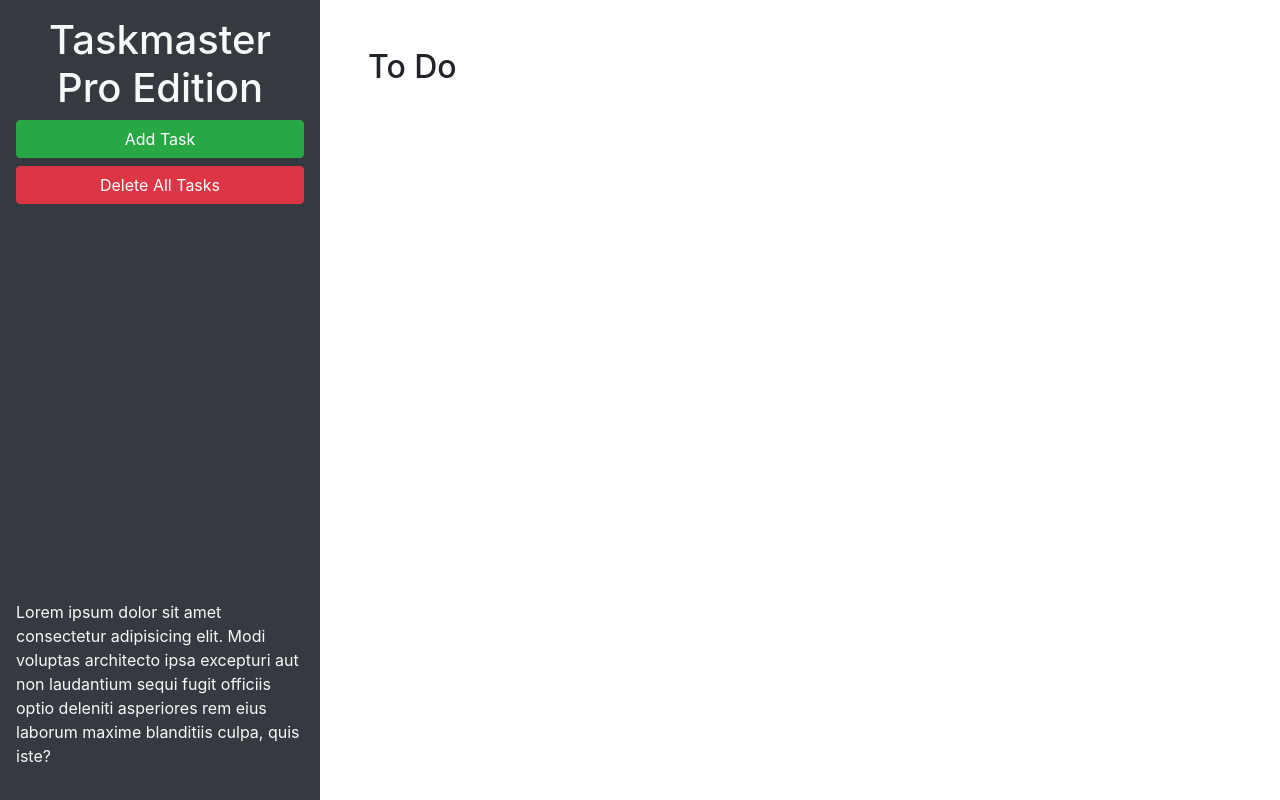
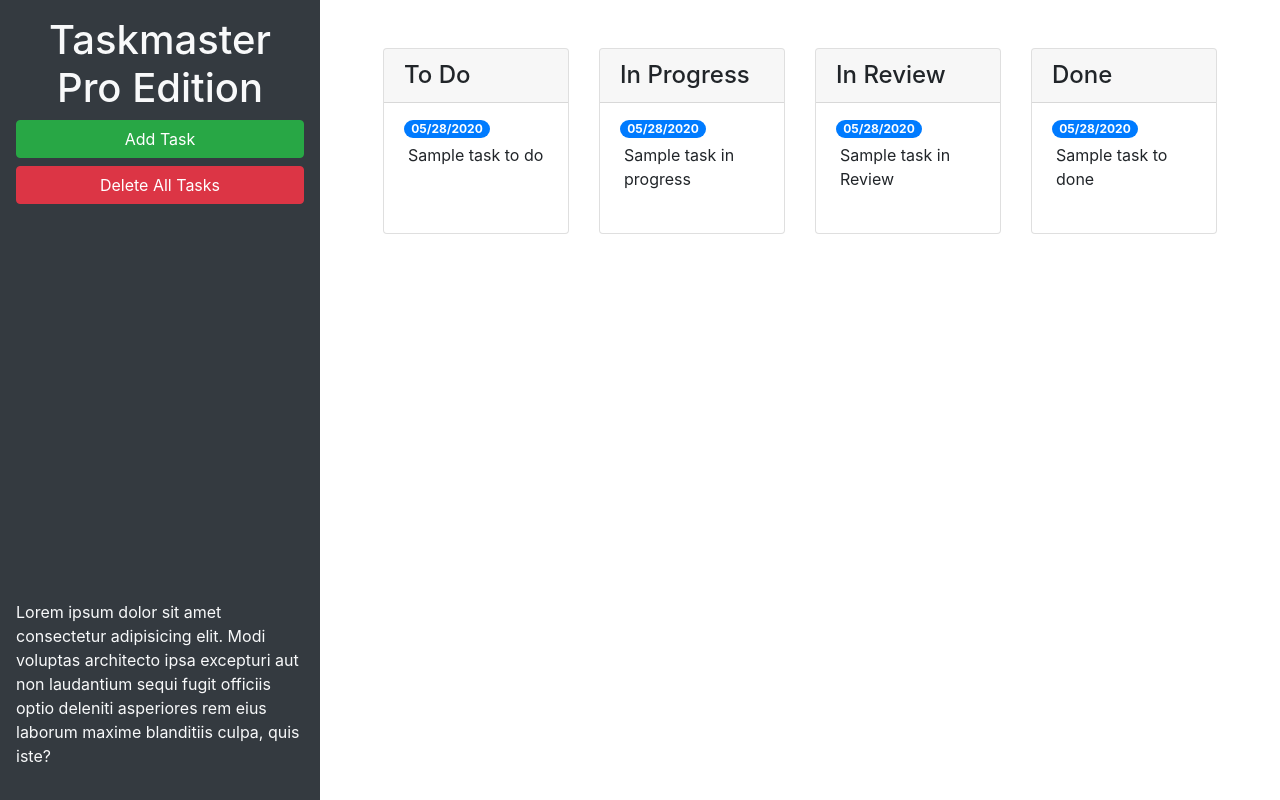
Before and after one commit to mtugrulavci/taskmaster-pro, a plain HTML site: page index.html in a window 1280 px wide. Drawn offline with nearby package versions, Linux system fonts and the light colour scheme.

Commit message:
bootstrap cards and modal correction applied

```diff
--- a/index.html
+++ b/index.html
@@ -24,9 +24,67 @@
       </p>
     </header>
     <main class="col-12 col-lg-9">
-      <div class="m-5">
-        <h2>To Do</h2>
-        <ul id="list-toDo" class="list-group"> </ul>
+      <div class="m-5 row justify-content-around">
+        <!-- todo start -->
+        <div class="col-12 col-md-6 col-xl-3 mb-3">
+          <div class="card">
+            <h4 class="card-header">
+              To Do
+            </h4>
+            <ul id="list-toDo" class="list-group list-group-flush">
+              <li class="list-group-item">
+                <span class="badge badge-primary badge-pill">05/28/2020</span>
+                <p class="m-1">Sample task to do</p>
+              </li>
+            </ul>
+          </div>
+        </div>
+        <!-- todo end -->
+        <!-- in progress start -->
+        <div class="col-12 col-md-6 col-xl-3 mb-3">
+          <div class="card">
+            <h4 class="card-header">
+              In Progress
+            </h4>
+            <ul id="list-inProgress" class="list-group list-group-flush">
+              <li class="list-group-item">
+                <span class="badge badge-primary badge-pill">05/28/2020</span>
+                <p class="m-1">Sample task in progress</p>
+              </li>
+            </ul>
+          </div>
+        </div>
+        <!-- in progress end -->
+        <!-- in review start -->
+        <div class="col-12 col-md-6 col-xl-3 mb-3">
+          <div class="card">
+            <h4 class="card-header">
+              In Review
+            </h4>
+            <ul id="list-inReview" class="list-group list-group-flush">
+              <li class="list-group-item">
+                <span class="badge badge-primary badge-pill">05/28/2020</span>
+                <p class="m-1">Sample task in Review</p>
+              </li>
+            </ul>
+          </div>
+        </div>
+        <!-- in review end -->
+        <!-- done start -->
+        <div class="col-12 col-md-6 col-xl-3 mb-3">
+          <div class="card">
+            <h4 class="card-header">
+              Done
+            </h4>
+            <ul id="list-done" class="list-group list-group-flush">
+              <li class="list-group-item">
+                <span class="badge badge-primary badge-pill">05/28/2020</span>
+                <p class="m-1">Sample task to done</p>
+              </li>
+            </ul>
+          </div>
+        </div>
+        <!-- done end -->
       </div>
     </main>
   </div>
@@ -46,11 +104,11 @@
           <form>
             <div class="form-group">
               <label for="modalTaskDescription">Task description</label>
-              <textarea id="modalTaskDescription" rows="3"></textarea>
+              <textarea id="modalTaskDescription" rows="3" class="form-control"></textarea>
             </div>
             <div class="form-group">
               <label for="modalDueDate">Due date</label>
-              <input type="text" id="modalDueDate" placeholder="mm/dd/yyyy" autocomplete="off" />
+              <input type="text" class="form-control" id="modalDueDate" placeholder="mm/dd/yyyy" autocomplete="off" />
             </div>
           </form>
         </div>
```
